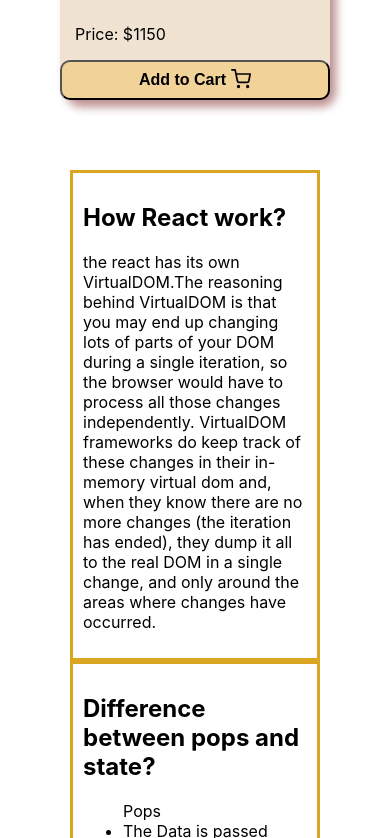
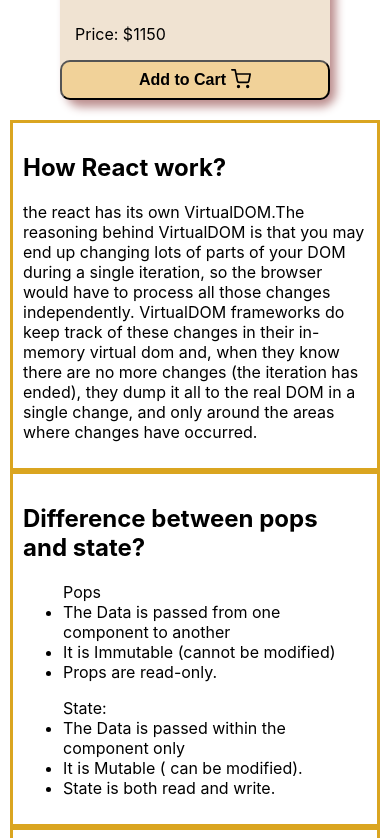
Before and after one commit to zayanahmed925/camera-shop, a React (Create React App) app: page / in a window 390 px wide. Shown: the part 4546-5384 px from the top of the page. Built offline with nearby package versions, Linux system fonts and the light colour scheme.

Commit message:
some responsive issue solved

```diff
--- a/src/components/Question/Question.css
+++ b/src/components/Question/Question.css
@@ -13,3 +13,9 @@
     border: 3px solid goldenrod;
     padding: 10px;
 }
+
+@media screen and (max-width:430px) {
+    .question-container{
+        margin: 10px;
+    }
+}
```
